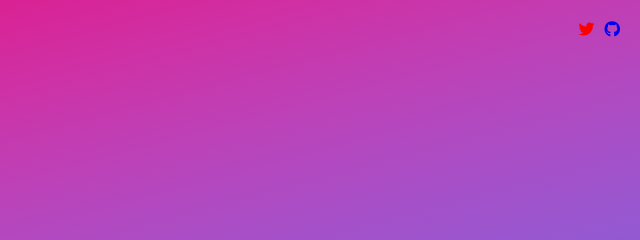
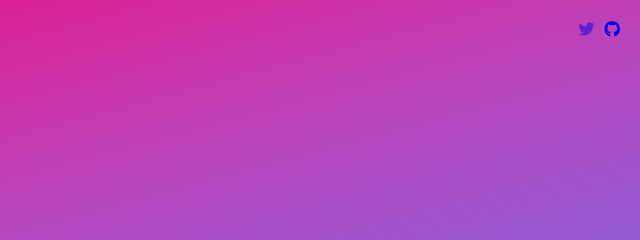
Before and after one commit to WebDevChris1/Spell-Check, a plain HTML site: page index.html in a window 1280 px wide. In both pictures the pointer is over the link 1226 px from the left and 29 px from the top of the page. Shown: the top 240 px of the page, 640-1280 px from the left. Drawn offline with Linux system fonts and the light colour scheme.

Commit message:
changed hover effect for social media icons

```diff
--- a/style.css
+++ b/style.css
@@ -88,5 +88,5 @@ input:focus {
 }
 
 .social-icons a:hover {
-  color: red;
+  opacity: 0.5;
 }
```
